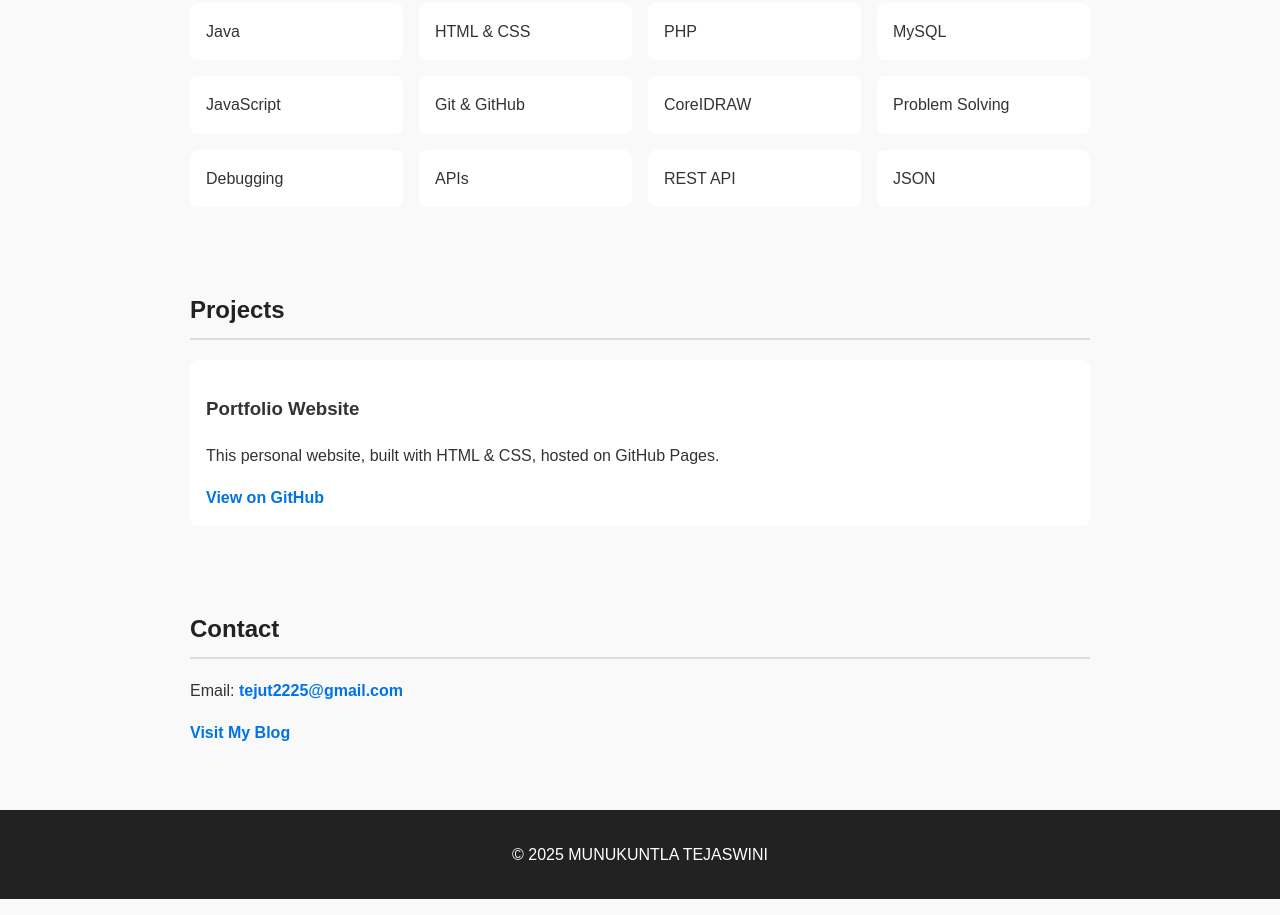
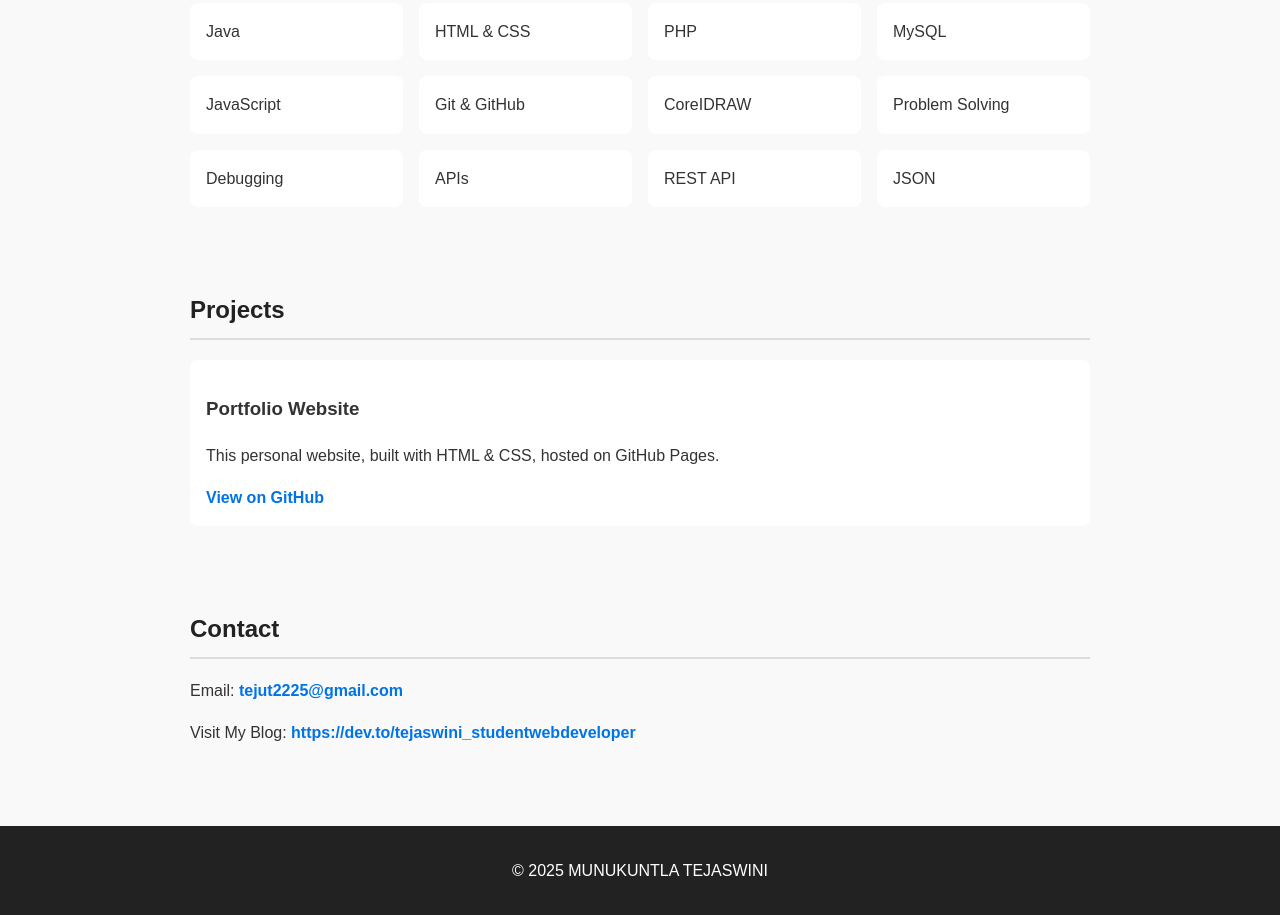
Before and after one commit to tejut2225/tejaswini.github.io, a plain HTML site: page index.html in a window 1280 px wide. Shown: the part 534-1449 px from the top of the page. Drawn offline with Linux system fonts and the light colour scheme.

Commit message:
Update index.html

```diff
--- a/index.html
+++ b/index.html
@@ -113,9 +113,8 @@
     <section>
         <h2>Contact</h2>
         <p>Email: <a href="malito:tejut2225@gmail.com">tejut2225@gmail.com</a></p>
-        <a href="https://dev.to/tejaswini_studentwebdeveloper" target="_blank" rel="nooper noreferrer">
-            Visit My Blog
-        </a>
+        <p>Visit My Blog: <a href="malito:https://dev.to/tejaswini_studentwebdeveloper">https://dev.to/tejaswini_studentwebdeveloper</a></p>
+
     </section>
 
 
```
